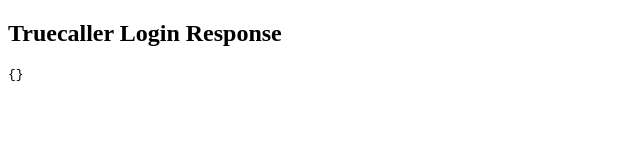
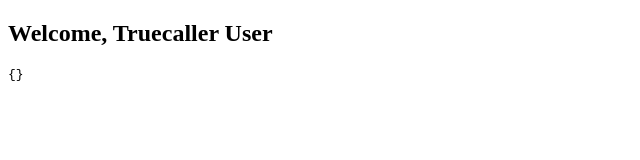
Before and after one commit to Samarth2615/Truecaller, a plain HTML site: page Truecaller.html in a window 1280 px wide. Shown: the whole page, without its empty margins (0-640 px from the left). Drawn offline with Linux system fonts and the light colour scheme.

Commit message:
Update Truecaller.html

```diff
--- a/Truecaller.html
+++ b/Truecaller.html
@@ -5,11 +5,10 @@
   <title>Truecaller Response</title>
 </head>
 <body>
-  <h2>Truecaller Login Response</h2>
+  <h2>Welcome, Truecaller User</h2>
   <pre id="responseBox">Waiting for response...</pre>
 
   <script>
-    // Get response from URL hash
     const hash = window.location.hash.substring(1);
     const params = new URLSearchParams(hash);
     const data = {};
```
